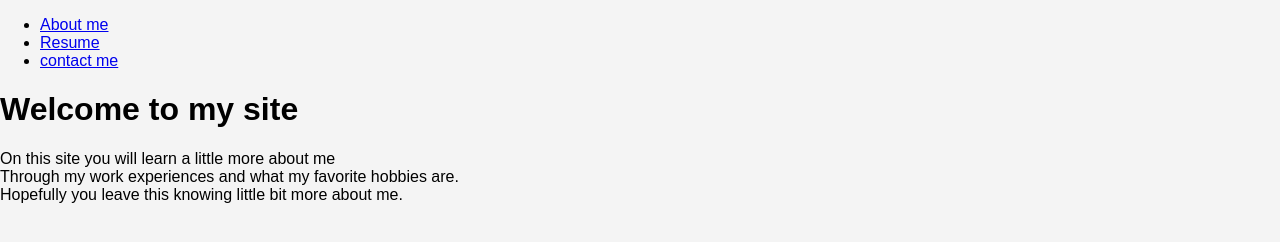
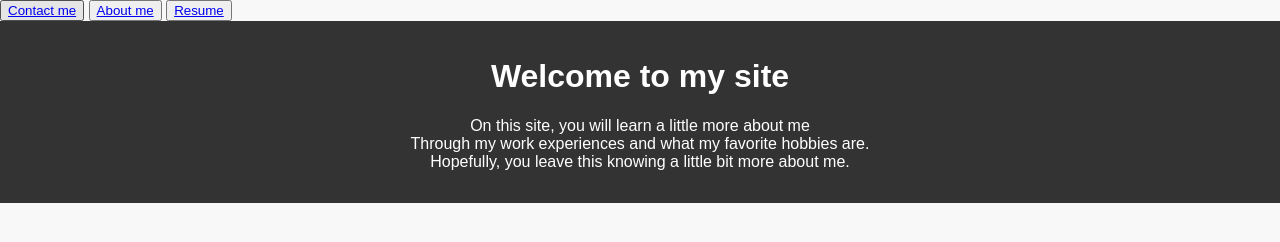
Before and after one commit to smoothmd/index.html, a plain HTML site: page homepage.html in a window 1280 px wide. Drawn offline with Linux system fonts and the light colour scheme.

Commit message:
Update homepage.html

```diff
--- a/homepage.html
+++ b/homepage.html
@@ -1,18 +1,32 @@
 <!DOCTYPE html>
-<html>
+<html lang="en">
 <head>
     <meta charset="UTF-8">
     <meta name="viewport" content="width=device-width, initial-scale=1.0">
-    <title>Mason Darden</title>
+    <title>Navigation Bar</title>
+    <link rel="stylesheet" href="styles.css">
+</head>
+<body>
+    <div class="navbar">
+        <button><a href="#home">Contact me</a></button>
+        <button><a href="#about me">About me</a></button>
+        <button><a href="#Resume">Resume</a></button>
+    </div>
+
+<main>
+<head>
+    <meta charset="UTF-8">
+    <meta name="viewport" content="width=device-width, initial-scale=1.0">
+    <title>Product Name</title>
     <style>
         body {
             font-family: 'Arial', sans-serif;
             margin: 0;
             padding: 0;
-            background-color: #f4f4f4;
+            background-color: #f8f8f8;
         }
         header {
-            background-color: #300;
+            background-color: #333;
             color: #fff;
             text-align: center;
             padding: 1em;
@@ -26,24 +40,13 @@
         }
     </style>
 </head>
+
 <body>
-<Body>
-<nav>
-<ul>
-<li>
-<a href="#"> About me </a>
-</li>
-<li>
-<a href="#"> Resume </a>
-</li>
-<li>
-<a href="#"> contact me</a>
-</li>
-</ul>
-</nav>
-<h1> Welcome to my site </h1>
-<p>On this site you will learn a little more about me</br>
-Through my work experiences and what my favorite hobbies are.</br>
-Hopefully you leave this knowing little bit more about me. </p>
-<body>
-<html>
+    <header>
+        <h1>Welcome to my site</h1>
+       <p>On this site, you will learn a little more about me</br>
+       Through my work experiences and what my favorite hobbies are.</br>
+       Hopefully, you leave this knowing a little bit more about me. </p>
+</body>
+<main>
+</html>
```
